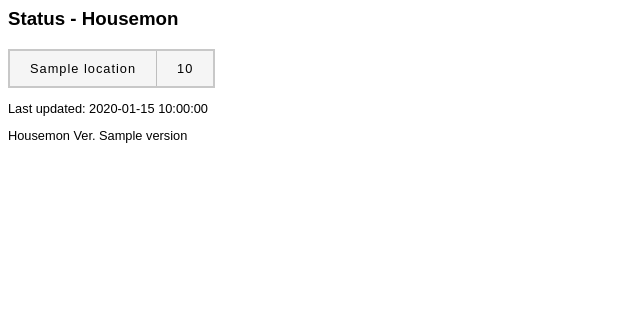
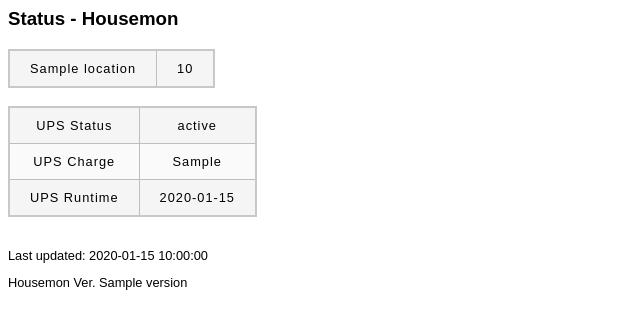
Before and after one commit to MaineTim/hm_client, a Flask app: template hm_client/templates/status.html in a window 1280 px wide. Shown: the top 329 px of the page, without its empty margins (0-640 px from the left). Run offline with Flask 2, Linux system fonts and the light colour scheme; the template is opened without the code that fills it: most values are stand-ins (such as "Sample title", 1, 10 or a date in 2020).

Commit message:
Added UPS status view.

```diff
--- a/hm_client/hm_client.py
+++ b/hm_client/hm_client.py
@@ -3,7 +3,7 @@ import datetime
 import flask
 import pprint
 
-version = "2020-01-05.01"
+version = "2020-01-12.01"
 
 app = flask.Flask(__name__)
 db = dataset.connect(
@@ -21,6 +21,11 @@ def update():
     for key in content["temps"]:
         table.upsert(
             dict(location=key, temperature=content["temps"][key]), ["location"]
+        )
+    table = db["ups"]
+    for key in content["ups"]:
+        table.upsert(
+            dict(var=key, data=content["ups"][key]), ["var"]
         )
     db["data"].upsert(
         dict(data="time", time=datetime.datetime.now().strftime("%Y-%m-%d %H:%M:%S")),
@@ -49,11 +54,13 @@ def status():
     # Create a dict of temps for rendering.
     for entry in db["temperatures"].distinct("location", "temperature"):
         temperatures[entry["location"]] = entry["temperature"]
-    update_time = db["data"].find_one(data="time")["time"]
     return flask.render_template(
         "status.html",
         temperatures=temperatures,
-        update_time=update_time,
+        ups_status=db["ups"].find_one(var="status")["data"],
+        ups_charge=db["ups"].find_one(var="charge")["data"],
+        ups_runtime=db["ups"].find_one(var="runtime")["data"],
+        update_time=db["data"].find_one(data="time")["time"],
         version=version,
     )
 
@@ -74,4 +81,5 @@ def catch_all(path):
 
 
 if __name__ == "__main__":
-    app.run(host="0.0.0.0")
+#    app.run(host="0.0.0.0")
+    app.run(host="0.0.0.0", debug=True, port=8000)
--- a/hm_client/templates/status.html
+++ b/hm_client/templates/status.html
@@ -13,6 +13,22 @@
                 </tr>
             {% endfor %}
         </table>
+        <br>
+        <table>
+            <tr>
+                <td>UPS Status</td>
+                <td>{{ups_status}}</td>
+            </tr>
+            <tr>
+                <td>UPS Charge</td>
+                <td>{{ups_charge}}</td>
+            </tr>
+            <tr>
+                <td>UPS Runtime</td>
+                <td>{{ups_runtime}}</td>
+            </tr>
+        </table>
+        <br>
         <p style="font-size:80%;">Last updated: {{update_time}} </p>
         <p style="font-size:80%;">Housemon Ver. {{version}}</p>
     </body>
```
Lines whose indentation alone changed are shown as unchanged.
